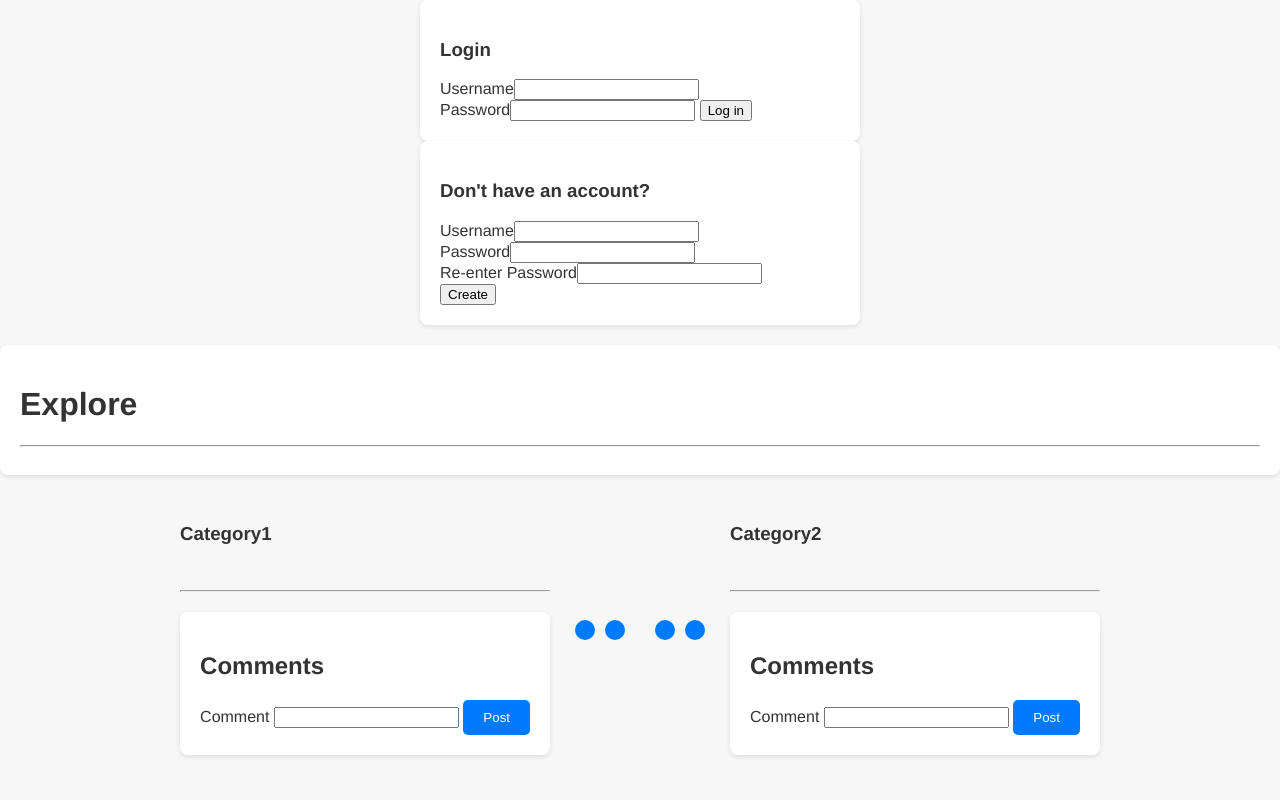
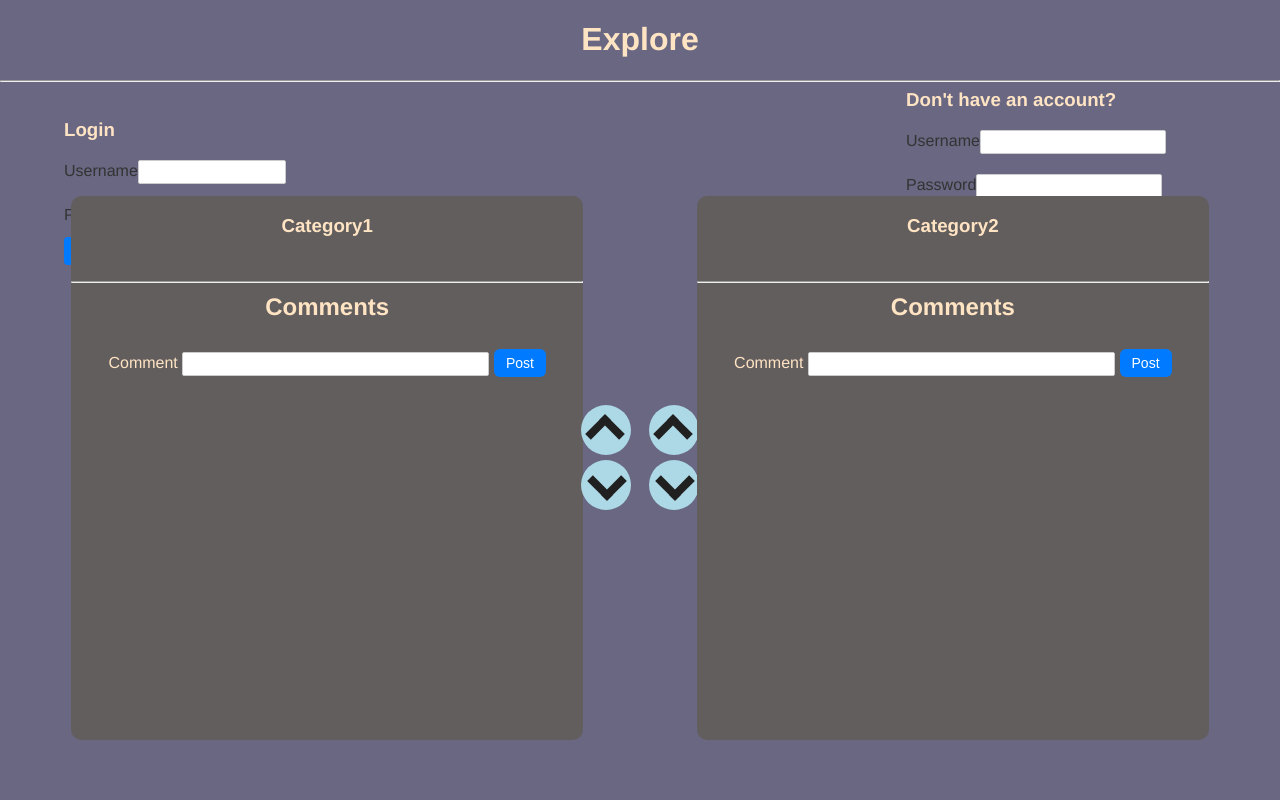
Before and after one commit to jeongj456/CSE312, a Flask app: template templates/main.html in a window 1280 px wide. Run offline with Flask 3, Linux system fonts and the light colour scheme; the template is opened without the code that fills it: values that come from a table or form of the project are taken from there, others are empty.

Commit message:
Update main.css

```diff
--- a/static/main.css
+++ b/static/main.css
@@ -1,89 +1,170 @@
-/*If you want to change a specific element with a specific id, put # before the name of the id*/
-/*If you want to change a specific class, put . before the class name. If you want to change only that element with that class, put the name of the element.class*/
 body {
     margin: 0;
     padding: 0;
-    font-family: "Helvetica Neue", Halvetic, Arial, sans-serif;
+    font-family: 'Helvetica Neue', Helvetica, Arial, sans-serif;
+    color: bisque;
+    background-color: #696782;
+}
+
+input[type="text"], input[type="password"] {
+    width: 60%;
+    padding: 4px 8px;
+    margin-top: 1px;
+    margin-bottom: 0; /* Adjusted to reduce vertical space */
+    border: 1px solid #ccc;
+    border-radius: 2px;
+    box-sizing: border-box;
+    font-size: 12px;
+}
+
+input[type="submit"] {
+    width: auto;
+    padding: 6px 12px;
+    margin-top: 8px; /* Adjust as necessary to manage space */
+    font-size: 14px;
+    border: none;
+    border-radius: 4px;
+    background-color: #007bff;
+    color: white;
+    cursor: pointer;
+    transition: background-color 0.3s ease;
+}
+
+input[type="submit"]:hover {
+    background-color: #0056b3;
+}
+
+label {
+    display: block;
+    margin-bottom: 1px;
     color: #333;
-    background-color: #f7f7f7;
-    /*background-image: url(/static/public/website.jpg); */
+    font-size: 16px;
+}
+
+/* Layout and Component Styles */
+.login, .register {
+    position: absolute;
+    top: 100px;
+}
+
+.login {
+    left: 5%;
+}
+
+.register {
+    right: 5%;
+    margin-top: -30px;
+}
+
+.form-container {
+    background-color: #fff;
+    padding: 20px;
+    border-radius: 8px;
+    box-shadow: 0 2px 4px rgba(0, 0, 0, 0.1);
+    width: 250px;
+    margin: auto;
+}
+
+.explore-page {
+    text-align: center;
+    position: relative;
+    margin-top: 2px;
 }
 
 .container {
-    display: flex;
-    justify-content: center;
-    flex-wrap: wrap;
-    gap: 20px;
-    margin-top: 30px;
-    padding: 0 20px;
+    padding: 20px;
+    text-align: center;
 }
 
-.box {
-    background-color: #fff;
-    padding: 20px;
-    box-shadow: 0 2px 5px rgba(0, 0, 0, 0.1);
-    border-radius: 8px;
-    width: calc(50% - 40px);
-    margin-bottom: 20px;
+/* Box Styles */
+.box1, .box2 {
+    position: absolute;
+    text-align: center;
+    bottom: 5%;
+    width: 40%;
+    height: 68%;
+    background: rgb(99, 94, 94);
+    float: left;
+    margin: 20px;
+    box-sizing: border-box;
+    overflow: hidden;
+    border-radius: 10px;
 }
 
-.explore-page, .login, .register, .peoples-comments, .image-upload {
-    margin-top: 20px;
-    padding: 20px;
-    background-color: #fff;
-    box-shadow: 0 2px 5px rgba(0, 0, 0, 0.1);
-    border-radius: 8px;
+.box1 {
+    left: 4%;
 }
 
-.login, .register {
-    margin: 0 auto;
-    max-width: 400px;
+.box2 {
+    right: 4%;
 }
 
-.arrows1, .arrows2, .arr {
-    display: flex;
-    justify-content: center;
-    align-items: center;
+/* Arrow Button Styles */
+.arrows1, .arrows2 {
+    position: absolute;
+    top: 50%;
 }
 
-.arr{
-    background: #007bff;
-    color: white;
-    border: none;
-    padding: 10px;
-    margin: 5px;
-    border-radius: 50%;
-    cursor: pointer;
-    transition: background-color 0.2s ease;
+.arrows1 {
+    left: 45%;
 }
 
-.arr:hover{
-    background-color: #0056b3;
+.arrows2 {
+    right: 45%;
 }
 
+.arr {
+    position: relative;
+    background: lightblue;
+    height: 50px;
+    width: 50px;
+    border-radius: 50%;
+    margin: 5px;
+    transition: 0.4s ease;
+}
+
+.arr:hover {
+    box-shadow: 0px 0px 20px 20px rgba(255, 255, 255, 0.331);
+}
+
+.arr div {
+    position: absolute;
+    height: 20px;
+    width: 20px;
+    border-top: 8px solid #202020;
+    border-left: 8px solid #202020;
+    transform: rotate(45deg);
+    left: 10px;
+    top: 15px;
+}
+
+.down {
+    transform: rotate(180deg);
+}
+
+/* Miscellaneous Styles */
 .logout button, .add-comment input[type="submit"] {
     background-color: #007bff;
     color: white;
     border: none;
-    padding: 10px 20px;
+    padding: 6px 12px;
+    border-radius: 6px;
     cursor: pointer;
-    border-radius: 5px;
 }
 
 .logout button:hover, .add-comment input[type="submit"]:hover {
     background-color: #0056b3;
 }
 
-/* Responsive Design Adjustments */
-@media (max-width: 768px) {
-    .container, .login, .register {
-        flex-direction: column;
-        width: 100%;
-    }
+.image-upload {
+    text-align: center;
+    position: absolute;
+    bottom: 5%;
+    left: 30%;
+}
 
-    .box {
-        width: calc(100% - 40px);
-    }
+.peoples-comments h2, .add-comment form {
+    margin-top: 10px;
 }
 
 /* .arr div{
```
